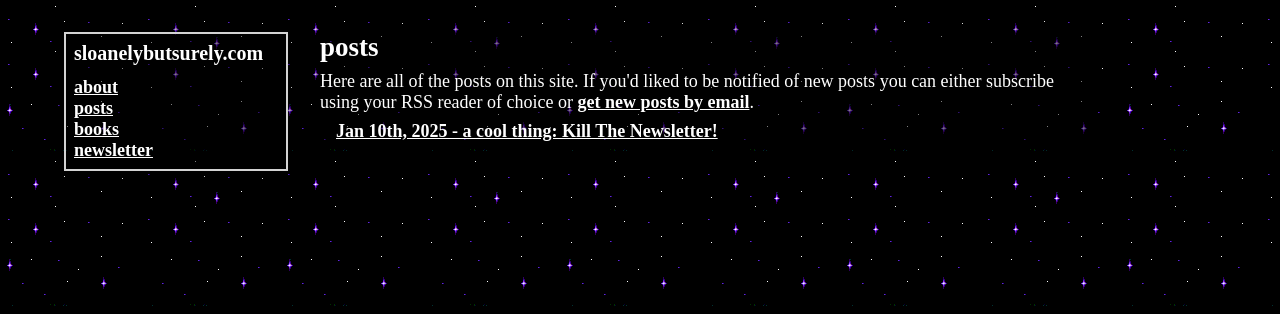
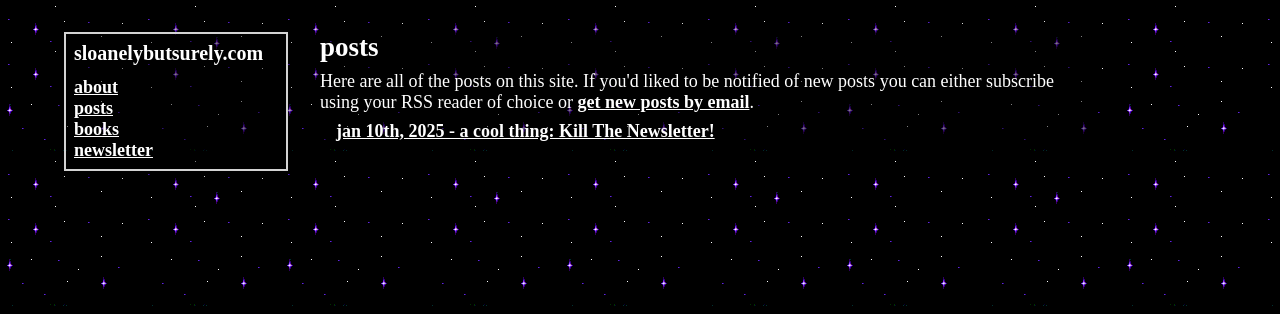
Before and after one commit to sloanelybutsurely/www, a Jekyll site: the page built from posts.html, in a window 1280 px wide. Shown: the top 314 px of the page. Built offline with Jekyll 4.4.1, drawn with Linux system fonts in a browser that asks for light colours; part of the change alters nothing that is shown.

```diff
--- a/posts.html
+++ b/posts.html
@@ -8,6 +8,6 @@ nav_order: 10
 
 <ul>
   {% for post in site.posts %}
-    <li><a href="{{ post.url }}">{{ post.date | date_to_string: "ordinal", "US" }} - {{ post.title }}</a></li>
+    <li><a href="{{ post.url }}">{{ post.date | date_to_string: "ordinal", "US" | downcase }} - {{ post.title }}</a></li>
   {% endfor %}
 </ul>
```
